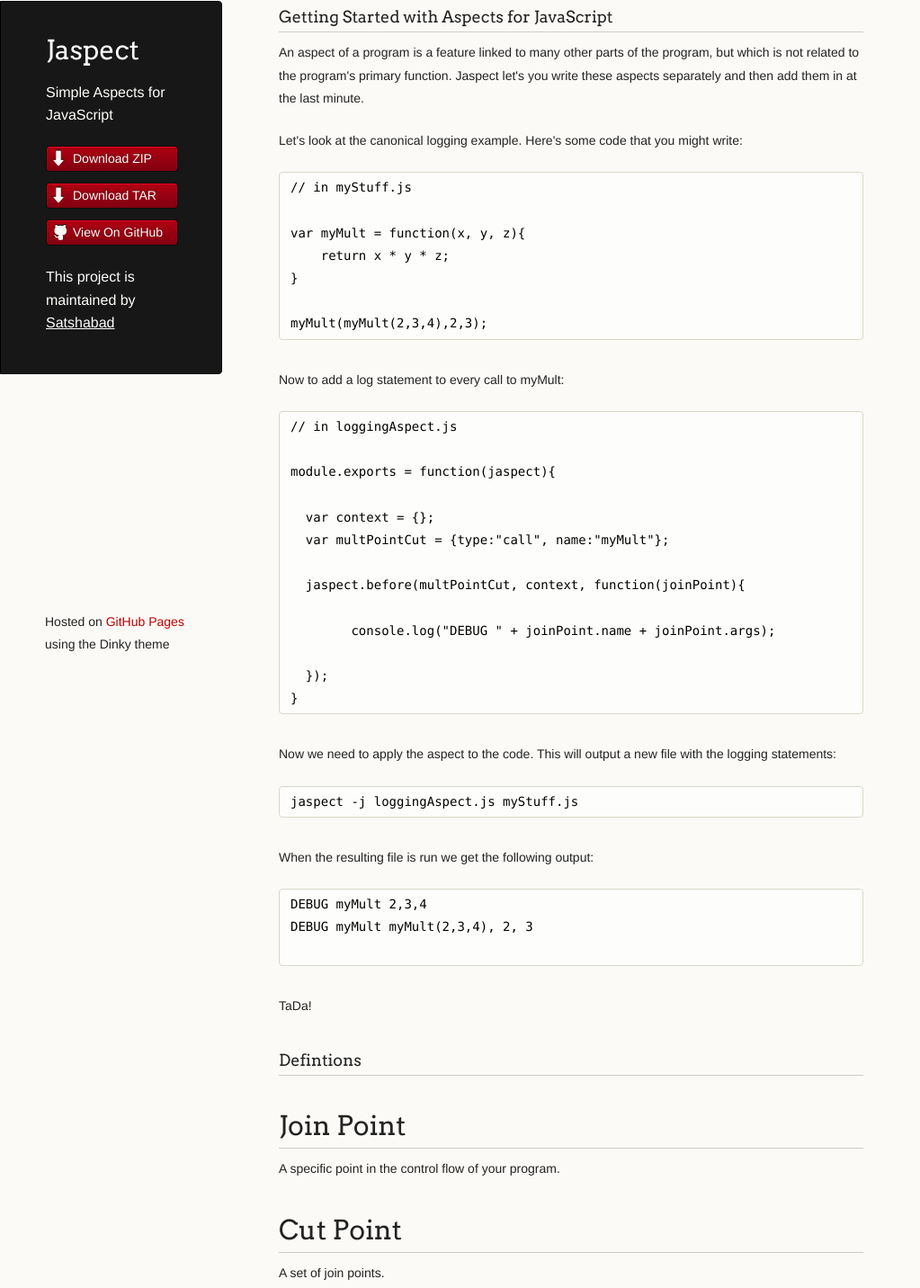
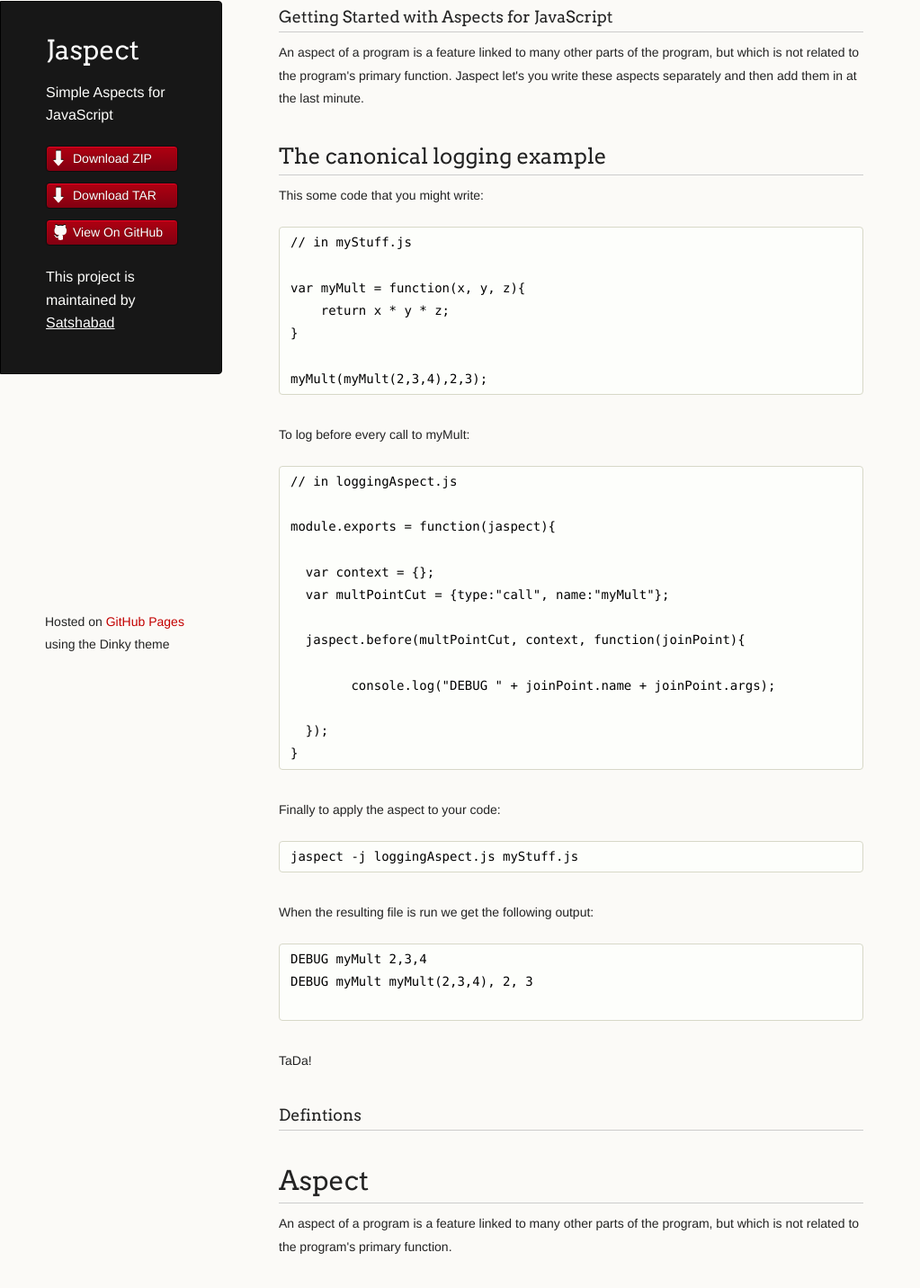
Before and after one commit to Satshabad/jaspect, a plain HTML site: page index.html in a window 1280 px wide. Shown: the part 39-1471 px from the top of the page at 90% size, without its empty margins (0-1023 px from the left). Drawn offline with Linux system fonts and the light colour scheme.

```diff
--- a/index.html
+++ b/index.html
@@ -35,7 +35,9 @@
 <p>An aspect of a program is a feature linked to many other parts of the program, but which is not related to the program's primary function.
 Jaspect let's you write these aspects separately and then add them in at the last minute.</p>
 
-<p>Let's look at the canonical logging example. Here's some code that you might write:</p>
+<h2>The canonical logging example</h2>
+
+<p>This some code that you might write:</p>
 
 <pre><code>// in myStuff.js
 
@@ -46,7 +48,7 @@
 myMult(myMult(2,3,4),2,3);
 </code></pre>
 
-<p>Now to add a log statement to every call to myMult:</p>
+<p>To log before every call to myMult:</p>
 
 <pre><code>// in loggingAspect.js
 
@@ -63,7 +65,7 @@
 }
 </code></pre>
 
-<p>Now we need to apply the aspect to the code. This will output a new file with the logging statements:</p>
+<p>Finally to apply the aspect to your code:</p>
 
 <pre><code>jaspect -j loggingAspect.js myStuff.js
 </code></pre>
@@ -78,6 +80,10 @@
 <p>TaDa!</p>
 
 <h3>Defintions</h3>
+
+<h1>Aspect</h1>
+
+<p>An aspect of a program is a feature linked to many other parts of the program, but which is not related to the program's primary function.</p>
 
 <h1>Join Point</h1>
 
```
Also changed, not shown: params.json (+1 -1 lines).
